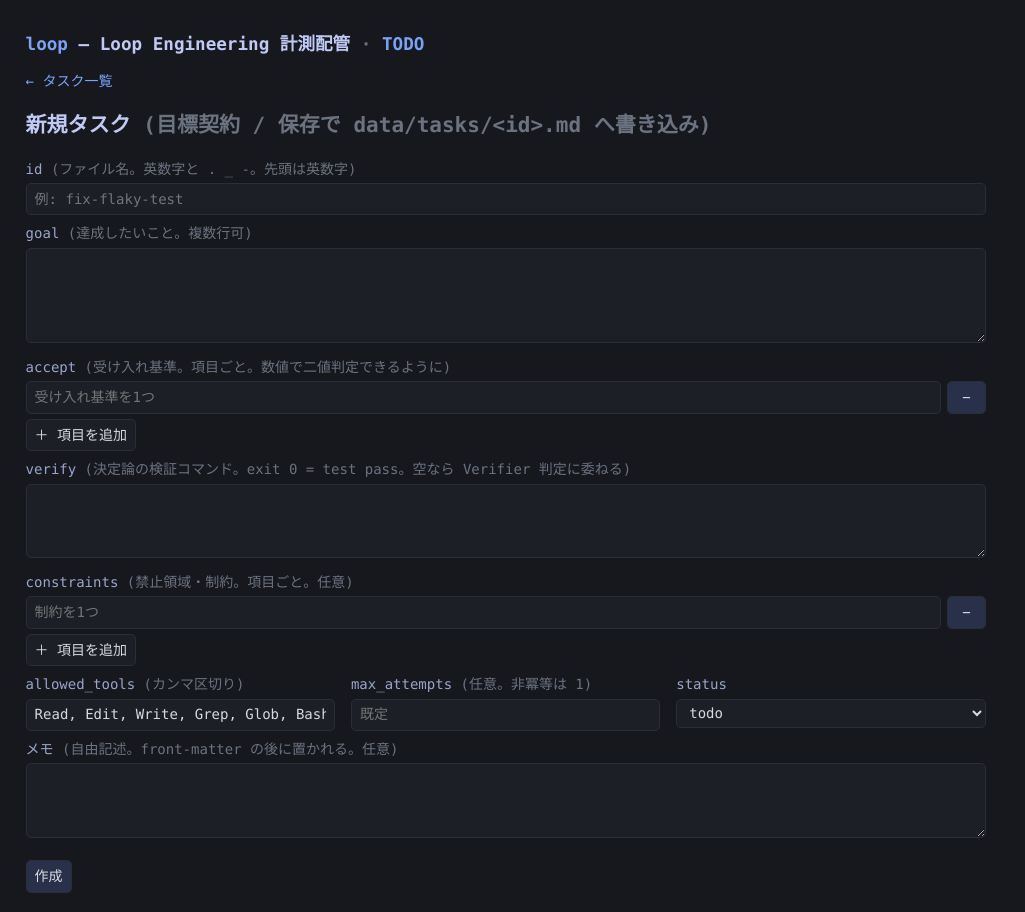
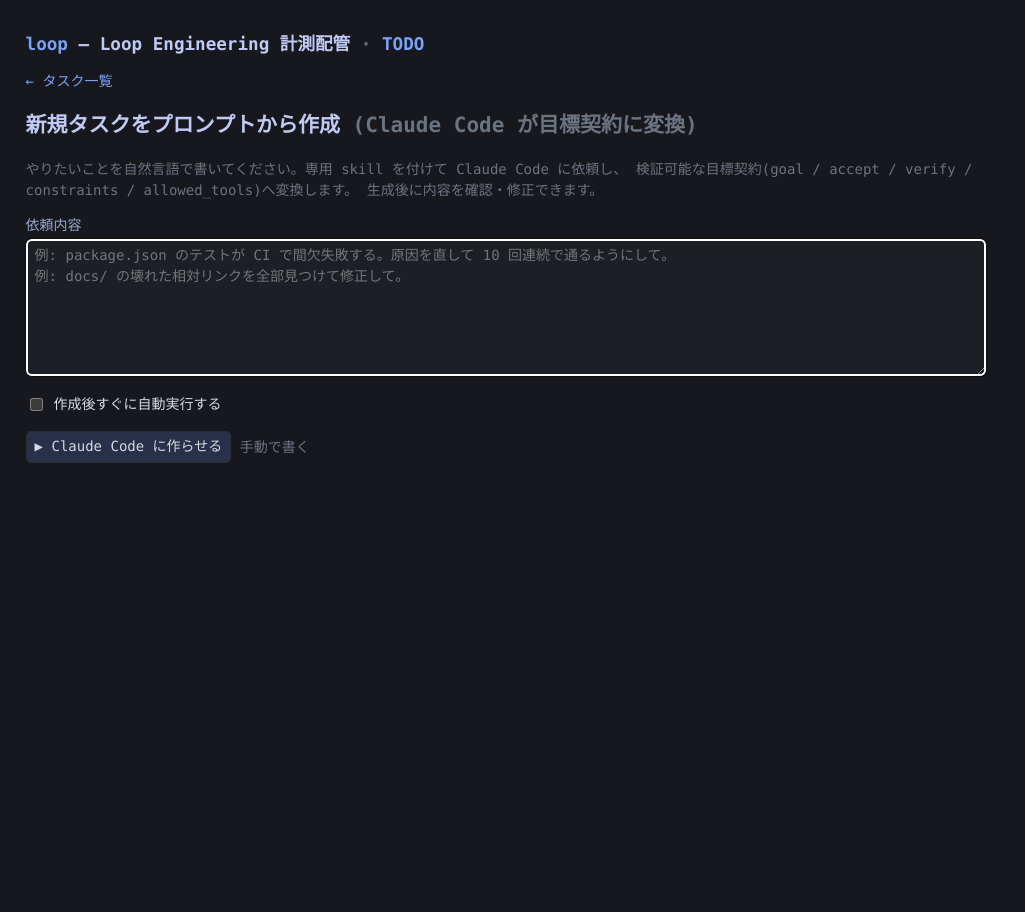
Before and after one commit to void2610/loop, a FastAPI app: page /todo/new in a window 1280 px wide. Shown: the whole page, without its empty margins (0-1025 px from the left). After the commit the page ends 463 px from the top, so only its background shows below. Run offline with FastAPI, Linux system fonts and the light colour scheme; some libraries are stand-ins or nearby versions.

Commit message:
Web: TODO をプロンプトから Claude Code に生成させる機能
新規作成の既定をプロンプト方式に:
- /todo/new はプロンプト入力 + 自動実行トグル。確定で /todo/generate へ
- runner.generate_task: 専用 skill(.claude/skills/task-author)を --append-system-prompt で付与し、
  --json-schema の構造化出力で目標契約を得る。claude に実リポジトリへの Write は与えず、
  backend が write_task で決定論的に書き込む(契約ファイルの権威を保つ)
- auto_run トグル ON なら作成後 background 実行、OFF なら編集画面で確認
- 手動フォームは /todo/new/manual に残置
- loop.toml に author_model 追加

実機: 自然言語『hello.txt を作り中身を…』→ 妥当な目標契約(id/goal/accept/verify/allowed_tools)を生成、
parse も成功。skill に「worktree 実行のため相対パス」を明記。

Co-Authored-By: Claude Opus 4.8 (1M context) <noreply@anthropic.com>

```diff
--- /dev/null
+++ b/hello.txt
@@ -0,0 +1 @@
+Hello, Loop!
--- a/loop.toml
+++ b/loop.toml
@@ -32,6 +32,7 @@ permission_mode = "default"
 explorer_model    = "claude-haiku-4-5-20251001"   # 高速・調査(read-only)
 implementer_model = "claude-sonnet-4-6"           # 主力(従来の maker)
 verifier_model    = "claude-opus-4-8"             # 別モデル必須(implementer と異なること)
+author_model      = "claude-sonnet-4-6"           # 自然言語→目標契約の生成(Web の「新規作成」)
 
 # 役割ごとの allowed_tools。Explorer/Verifier は read-only を厳守(判定者は直さない)。
 explorer_tools    = ["Read", "Grep", "Glob"]
--- a/runner.py
+++ b/runner.py
@@ -345,6 +345,53 @@ def combine_verdict(test_verdict: str, verifier_verdict: str) -> str:
     if verifier_verdict in ("fail", "handoff"):
         return verifier_verdict
     return "pass"
+
+
+# --- タスク生成(自然言語 → 目標契約。専用 skill + 構造化出力) ---
+
+TASK_AUTHOR_SKILL = ROOT / ".claude" / "skills" / "task-author" / "SKILL.md"
+
+TASK_GEN_SCHEMA = {
+    "type": "object",
+    "properties": {
+        "id": {"type": "string"},
+        "goal": {"type": "string"},
+        "accept": {"type": "array", "items": {"type": "string"}},
+        "verify": {"type": "string"},
+        "constraints": {"type": "array", "items": {"type": "string"}},
+        "allowed_tools": {"type": "string"},
+        "max_attempts": {"type": "integer"},
+        "notes": {"type": "string"},
+    },
+    "required": ["id", "goal", "accept"],
+}
+
+
+def generate_task(prompt: str, cfg: dict) -> dict | None:
+    """自然言語の依頼を専用 skill 付きで claude -p に渡し、目標契約を構造化出力で得る。
+    ファイルへの書き込みは行わない(backend が write_task で決定論的に書く)。"""
+    agents, loop = cfg["agents"], cfg["loop"]
+    model = agents.get("author_model") or agents["implementer_model"]
+    cmd = [
+        "claude", "-p", prompt,
+        "--output-format", "json",
+        "--model", model,
+        "--max-turns", str(loop.get("max_turns", 40)),
+        "--max-budget-usd", str(loop["max_budget_usd"]),
+        "--permission-mode", loop.get("permission_mode", "default"),
+        "--allowedTools", "Read", "Grep", "Glob",
+        "--json-schema", json.dumps(TASK_GEN_SCHEMA, ensure_ascii=False),
+    ]
+    if TASK_AUTHOR_SKILL.exists():
+        cmd += ["--append-system-prompt", TASK_AUTHOR_SKILL.read_text(encoding="utf-8")]
+    try:
+        proc = subprocess.run(cmd, cwd=str(ROOT), capture_output=True, text=True,
+                              timeout=loop["timeout_seconds"])
+        result = json.loads(proc.stdout)
+    except (subprocess.TimeoutExpired, json.JSONDecodeError):
+        return None
+    obj = result.get("structured_output")
+    return obj if isinstance(obj, dict) else None
 
 
 # --- 証拠収集 ---
--- a/webapp/main.py
+++ b/webapp/main.py
@@ -175,7 +175,13 @@ def todo_list(request: Request, started: str = ""):
 
 
 @app.get("/todo/new", response_class=HTMLResponse)
-def todo_new(request: Request):
+def todo_new(request: Request, prompt: str = "", error: str = ""):
+    # 既定はプロンプト入力(Claude Code にタスクを考えさせる)
+    return templates.TemplateResponse(request, "todo_new.html", {"prompt": prompt, "error": error})
+
+
+@app.get("/todo/new/manual", response_class=HTMLResponse)
+def todo_new_manual(request: Request):
     fields = {"task_id": "", "goal": "", "accept": [], "verify": "", "constraints": [],
               "allowed_tools": "Read, Edit, Write, Grep, Glob, Bash", "max_attempts": "",
               "status": "todo", "body": ""}
@@ -183,15 +189,41 @@ def todo_new(request: Request):
         "f": fields, "is_new": True, "saved": False, "statuses": _STATUSES})
 
 
+@app.post("/todo/generate")
+def todo_generate(request: Request, prompt: str = Form(""), auto_run: str = Form("")):
+    prompt = prompt.strip()
+    if not prompt:
+        return RedirectResponse("/todo/new", status_code=303)
+    obj = runner.generate_task(prompt, runner.load_config())
+    if not obj or not obj.get("id") or not obj.get("goal"):
+        return templates.TemplateResponse(request, "todo_new.html", {
+            "prompt": prompt, "error": "生成に失敗しました(モデル出力が不正)。文言を変えて再試行するか、手動作成へ。"})
+    # id を安全化 + 一意化
+    base = _safe_id(re.sub(r"[^A-Za-z0-9._-]+", "-", obj["id"]).strip("-.")) or "task"
+    tid, n = base, 2
+    while (runner.TASKS_DIR / f"{tid}.md").exists():
+        tid, n = f"{base}-{n}", n + 1
+    fm = _fm_from_form(tid, obj.get("goal", ""), obj.get("accept") or [], obj.get("verify", "") or "",
+                       obj.get("constraints") or [], obj.get("allowed_tools", "") or "",
+                       obj.get("max_attempts", ""), "todo")
+    p = runner.write_task(tid, fm, obj.get("notes", "") or "")
+    runner.auto_commit(runner.DATA, [p], f"todo: {tid} をプロンプトから生成")
+    if auto_run and not (runner.DATA / ".run.lock").exists():
+        subprocess.Popen(["uv", "run", "runner.py", "run", tid], cwd=str(ROOT))
+        return RedirectResponse(f"/todo?started={tid}", status_code=303)
+    return RedirectResponse(f"/todo/{tid}?generated=1", status_code=303)
+
+
 @app.get("/todo/{task_id}", response_class=HTMLResponse)
-def todo_edit(request: Request, task_id: str, saved: int = 0):
+def todo_edit(request: Request, task_id: str, saved: int = 0, generated: int = 0):
     tid = _safe_id(task_id)
     res = runner.read_task(tid) if tid else None
     if res is None:
         return HTMLResponse(f"task not found: {task_id}", status_code=404)
     fm, body = res
     return templates.TemplateResponse(request, "todo_edit.html", {
-        "f": _fields_from_fm(tid, fm, body), "is_new": False, "saved": bool(saved), "statuses": _STATUSES})
+        "f": _fields_from_fm(tid, fm, body), "is_new": False, "saved": bool(saved),
+        "generated": bool(generated), "statuses": _STATUSES})
 
 
 @app.post("/todo/new")
--- a/webapp/templates/base.html
+++ b/webapp/templates/base.html
@@ -55,6 +55,8 @@
     .addrow { background:#1c1f26; }
     .actions-cell { display:flex; gap:.4rem; }
     .actions-cell form { margin:0; }
+    label.check { display:flex; align-items:center; gap:.5rem; margin:.7rem 0; color:#d7dae0; }
+    label.check input { width:auto; }
     .muted{color:#6b7280;} fieldset{border:1px solid #2a2e37;border-radius:.4rem;margin:.4rem 0;}
     label{display:block;color:#9aa5ce;margin:.5rem 0 .2rem;}
     dl{display:grid;grid-template-columns:max-content 1fr;gap:.1rem .8rem;margin:0;}
--- a/webapp/templates/todo_edit.html
+++ b/webapp/templates/todo_edit.html
@@ -2,6 +2,7 @@
 {% block title %}{{ "新規タスク" if is_new else f.task_id }} — TODO — loop{% endblock %}
 {% block body %}
 <p><a href="/todo">← タスク一覧</a></p>
+{% if generated %}<p class="pass">プロンプトから生成しました。内容を確認・修正して保存、または「実行」してください。</p>{% endif %}
 {% if saved %}<p class="pass">保存しました(data repo へコミット済み)。</p>{% endif %}
 
 <h2 style="max-width:60rem">{% if is_new %}新規タスク{% else %}{{ f.task_id }} を編集{% endif %}
--- /dev/null
+++ b/webapp/templates/todo_new.html
@@ -0,0 +1,35 @@
+{% extends "base.html" %}
+{% block title %}新規タスク(プロンプト) — loop{% endblock %}
+{% block body %}
+<p><a href="/todo">← タスク一覧</a></p>
+{% if error %}<p class="fail">{{ error }}</p>{% endif %}
+
+<div style="max-width:60rem">
+  <h2>新規タスクをプロンプトから作成 <span class="muted">(Claude Code が目標契約に変換)</span></h2>
+  <p class="muted">やりたいことを自然言語で書いてください。専用 skill を付けて Claude Code に依頼し、
+     検証可能な目標契約(goal / accept / verify / constraints / allowed_tools)へ変換します。
+     生成後に内容を確認・修正できます。</p>
+
+  <form id="genform" method="post" action="/todo/generate" class="task-form">
+    <label for="prompt">依頼内容</label>
+    <textarea id="prompt" name="prompt" rows="6" required autofocus
+      placeholder="例: package.json のテストが CI で間欠失敗する。原因を直して 10 回連続で通るようにして。&#10;例: docs/ の壊れた相対リンクを全部見つけて修正して。">{{ prompt }}</textarea>
+
+    <label class="check"><input type="checkbox" name="auto_run" value="1"> 作成後すぐに自動実行する</label>
+
+    <div class="actions">
+      <button type="submit" id="genbtn">▶ Claude Code に作らせる</button>
+      <a href="/todo/new/manual" class="muted">手動で書く</a>
+    </div>
+  </form>
+  <p class="muted" id="genhint" style="display:none">生成中…(Claude Code がタスクを設計しています。数十秒)</p>
+</div>
+
+<script>
+document.getElementById('genform').addEventListener('submit', function () {
+  document.getElementById('genbtn').disabled = true;
+  document.getElementById('genbtn').textContent = '生成中…';
+  document.getElementById('genhint').style.display = 'block';
+});
+</script>
+{% endblock %}
```
Also changed, not shown: .claude/skills/task-author/SKILL.md (added), README.md.
